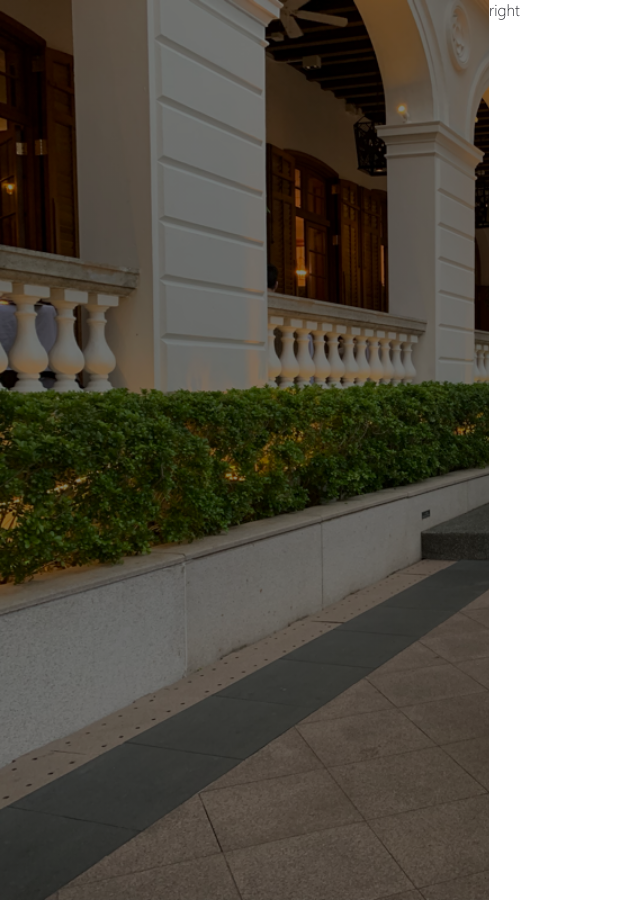
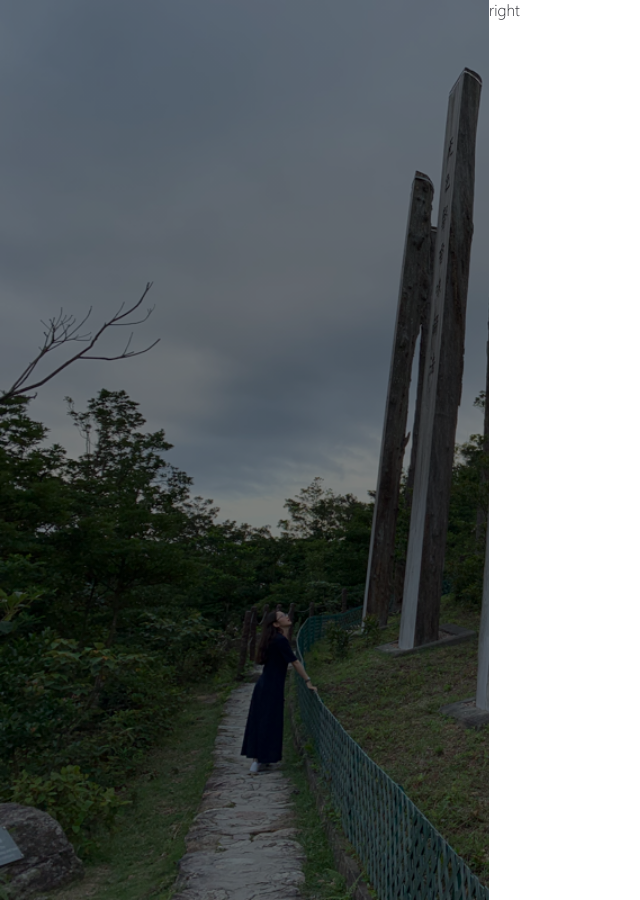
Before and after one commit to PFTian/PFTian.github.io, a Jekyll site: the page built from _pages/resume.md, in a window 1280 px wide. Shown: the whole page, without its empty margins (0-640 px from the left). Built offline with Jekyll 4.4.1, drawn with Linux system fonts in a browser that asks for light colours.

Commit message:
add a new img.

```diff
--- a/_config.yml
+++ b/_config.yml
@@ -9,6 +9,7 @@ locale: en_US
 background:
   homepage: images/home.png                           # this image will be shown on homepage's left block
   post-list: images/unsplash-image-10.jpg             # this image will be shown on post list page
+  resume: images/resume.png
   default-post: images/unsplash-gallery-image-3.jpg   # this image will be shown when post's front matter doesn't specify any image
 
 # Jekyll
--- a/_includes/head.html
+++ b/_includes/head.html
@@ -58,7 +58,7 @@
   {% endif %}
   <!-- Left Block Images for Home and Pages -->
   <style type="text/css">
-    #resume .block-left {background: linear-gradient(rgba(0, 0, 0, 0.5), rgba(0, 0, 0, 0.5)), url({{ site.url }}/{{ site.background.homepage }}) no-repeat;background-size: cover, cover;}
+    #resume .block-left {background: linear-gradient(rgba(0, 0, 0, 0.5), rgba(0, 0, 0, 0.5)), url({{ site.url }}/{{ site.background.resume }}) no-repeat;background-size: cover, cover;}
     #posts .block-left {background: linear-gradient(rgba(0, 0, 0, 0.5), rgba(0, 0, 0, 0.5)), url({{ site.url }}/{{ site.background.post-list }}) no-repeat;background-size: cover, cover;}
     .block-left {background: linear-gradient(rgba(44,45,51,0.6), rgba(44,45,51,0.6)), url({{ site.url }}/{{ site.background.homepage }}) no-repeat;background-size: cover;}
   </style>
```
Also changed, not shown: images/resume.png (added), 6 other files.
